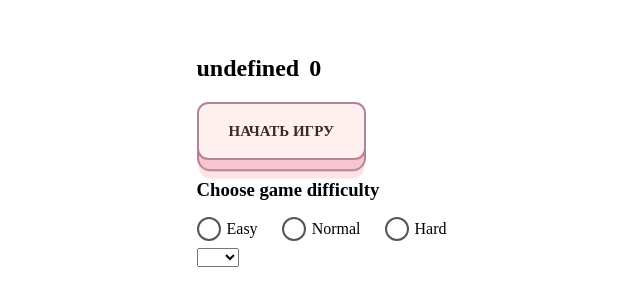
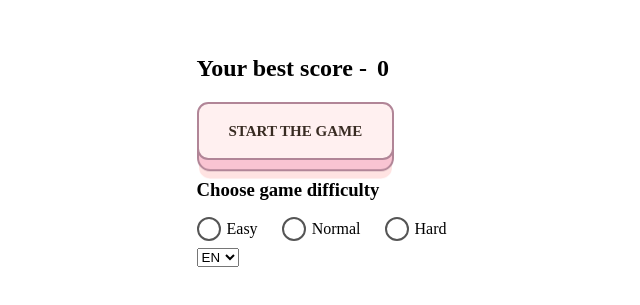
Before and after one commit to NikolayLV/Snake-Game, a website: page index.html in a window 1280 px wide. Shown: the part 173-478 px from the top of the page, without its empty margins (424-1064 px from the left). Drawn offline with Linux system fonts and the light colour scheme.

Commit message:
Some updates with language changing.

```diff
--- a/game.js
+++ b/game.js
@@ -145,25 +145,41 @@ button.addEventListener('click', restartGame);
 // })
 
 let select = document.querySelector("select");
-select.addEventListener("change", changeURLLang);
+select.addEventListener("change", changeLang);
 const allLang = ["en", "ru", "ua"];
 
 function changeURLLang() {
-    let lang = select.value;
-    location.href = window.location.pathname + "#" + lang;
-    location.reload();
+    console.log(select.value);
 }
 
 function changeLang() {
-    let hash = window.location.hash;
-    hash = hash.substring(1);
-    console.log(hash);
-    if (!allLang.includes(hash)) {
-        location.href = window.location.pathname + "#en";
-        location.reload();
+    let hash = select.value;
+    if (hash == "ru") {
+        document.querySelector(".bScore").innerHTML = langArr['score'][hash];
+        document.querySelector(".learn-more").innerHTML = langArr['start'][hash];
+        document.querySelector(".choose__dif").innerHTML = langArr['difficulty'][hash];
     }
-    select.value = hash;
-    document.querySelector(".bScore").innerHTML = langArr['score'][hash];
+    else if (hash == "en") {
+        document.querySelector(".bScore").innerHTML = langArr['score'][hash];
+        document.querySelector(".learn-more").innerHTML = langArr['start'][hash];
+        document.querySelector(".choose__dif").innerHTML = langArr['difficulty'][hash];
+    }
+    else if (hash == "ua") {
+        document.querySelector(".bScore").innerHTML = langArr['score'][hash];
+        document.querySelector(".learn-more").innerHTML = langArr['start'][hash];
+        document.querySelector(".choose__dif").innerHTML = langArr['difficulty'][hash];
+    }
+    else {
+        document.querySelector(".bScore").innerHTML = langArr['score']['en'];
+    }
+    // hash = hash.substring(1);
+    // console.log(hash);
+    // if (!allLang.includes(hash)) {
+    //     location.href = window.location.pathname + "#en";
+    //     location.reload();
+    // }
+    // select.value = hash;
+    // document.querySelector(".bScore").innerHTML = langArr['score'][hash];
 }
 
 changeLang();
--- a/index.html
+++ b/index.html
@@ -21,7 +21,7 @@
         <button class="learn-more"> Начать игру </button>
         <div class="div__radio">
             <form action="" class="form">
-                <h3>Choose game difficulty</h3>
+                <h3 class="choose__dif">Choose game difficulty</h3>
 <!--                <div>-->
 <!--                    <input type="radio" id="lvl1"-->
 <!--                           name="contact" value="lvl1">-->
--- a/lang.js
+++ b/lang.js
@@ -4,14 +4,14 @@ const langArr = {
         "en": "Your best score -",
         "ua": "Твой лучший результат -",
     },
-    'score' : {
-        "ru": "Твой лучший результат -",
-        "en": "Your best score -",
+    'start' : {
+        "ru": "Начать игру",
+        "en": "Start the game",
         "ua": "Твой лучший результат -",
     },
-    'score' : {
-        "ru": "Твой лучший результат -",
-        "en": "Your best score -",
+    'difficulty' : {
+        "ru": "Выбери сложность игры",
+        "en": "Choose game difficulty",
         "ua": "Твой лучший результат -",
     },
     'score' : {
```
Also changed, not shown: style.css (line endings or trailing spaces).
